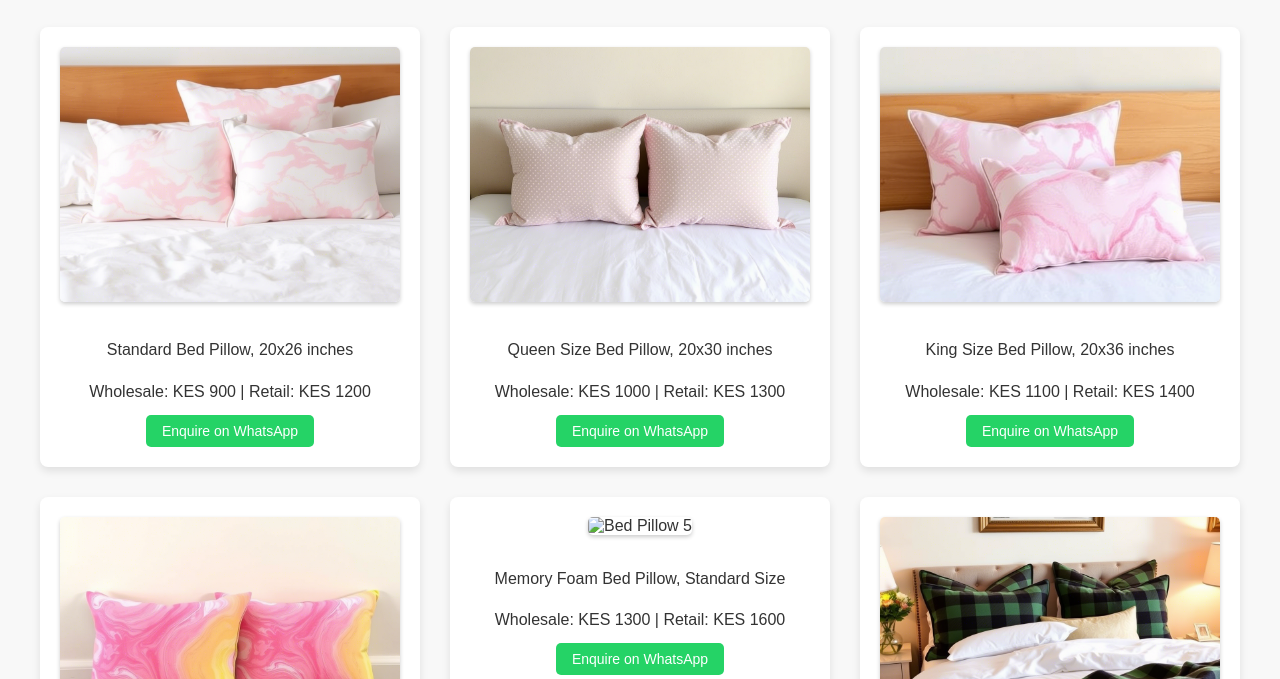
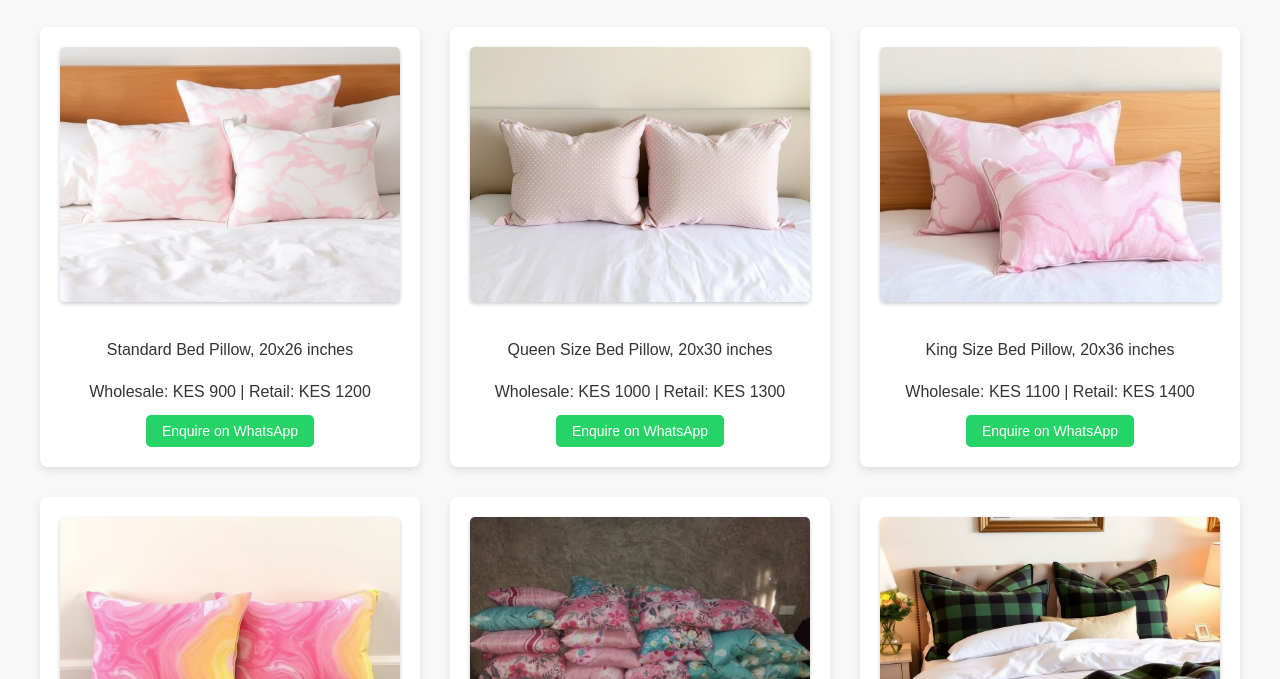
Before and after one commit to johnasuron/geospherepillows, a plain HTML site: page bed-pillows.html in a window 1280 px wide. Shown: the part 273-952 px from the top of the page. Drawn offline with Linux system fonts and the light colour scheme.

Commit message:
Update bed-pillows.html

```diff
--- a/bed-pillows.html
+++ b/bed-pillows.html
@@ -52,7 +52,7 @@
                         <a href="https://wa.me/254712197736" target="_blank">Enquire on WhatsApp</a>
                     </div>
                     <div class="pillow-item">
-                        <img src="bedpillow5.jpg" alt="Bed Pillow 5">
+                        <img src="bedpillow5.jpeg" alt="Bed Pillow 5">
                         <p>Memory Foam Bed Pillow, Standard Size</p>
                         <p>Wholesale: KES 1300 | Retail: KES 1600</p>
                         <a href="https://wa.me/254712197736" target="_blank">Enquire on WhatsApp</a>
```
